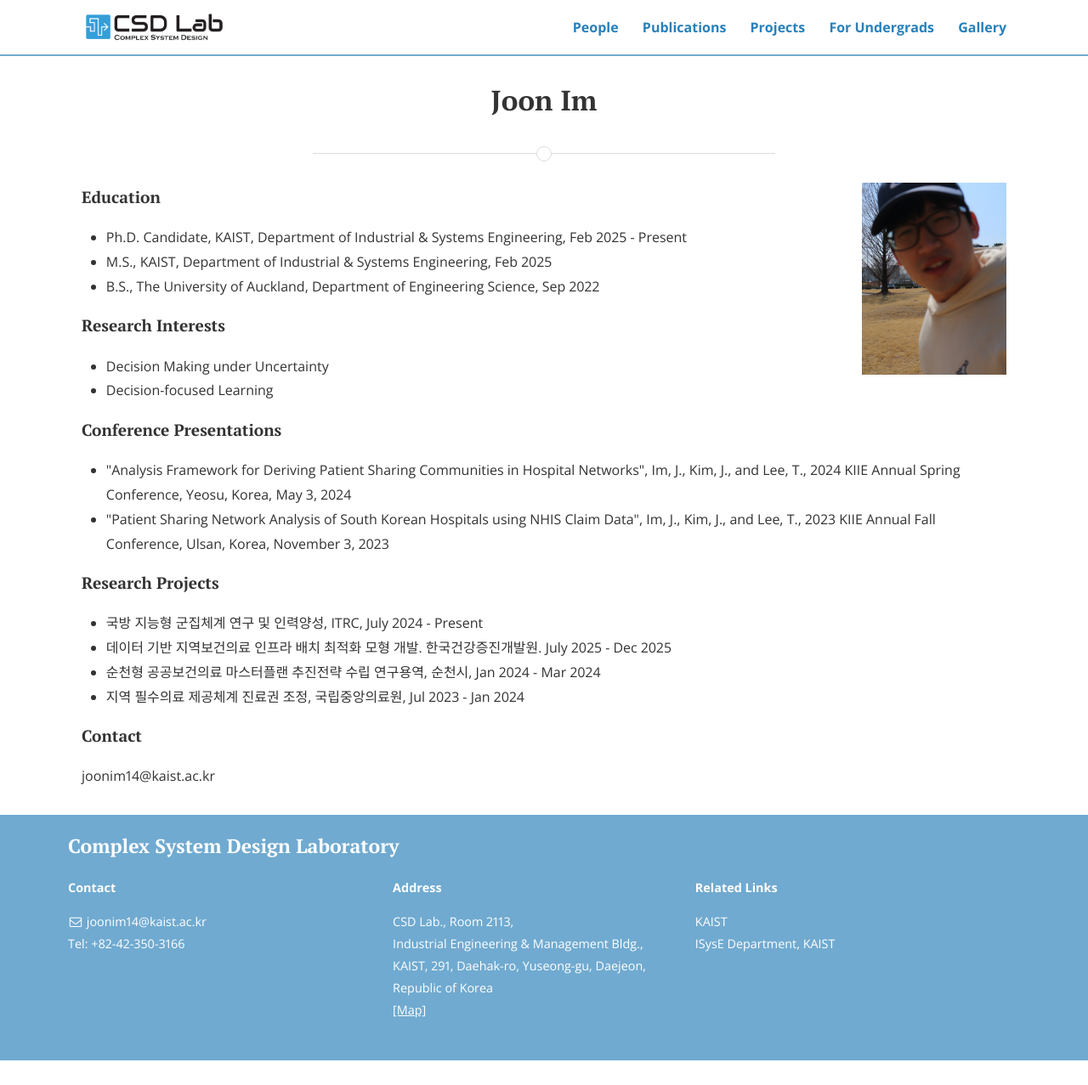
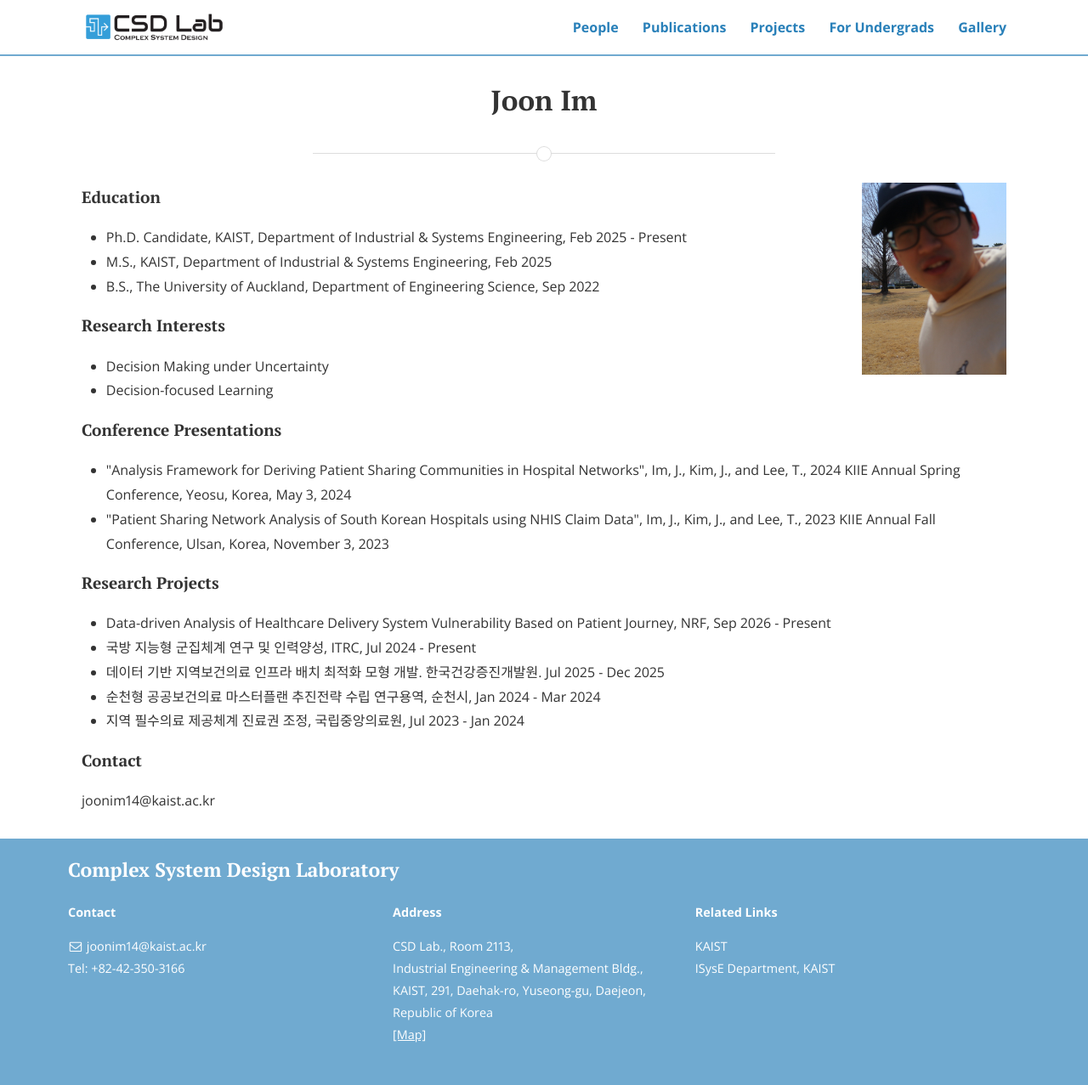
Before and after one commit to CSDlab-KAIST/csdlab-kaist.github.io, a Jekyll site: the page built from people/joonseok.html, in a window 1280 px wide. Shown: the whole page at 85% size. Built offline with Jekyll 4.4.1, drawn with Linux system fonts in a browser that asks for light colours; nearby versions of some CDN libraries; before the commit the page ends 1248 px from its top, so only the background shows below that.

Commit message:
Update joonseok.html

```diff
--- a/people/joonseok.html
+++ b/people/joonseok.html
@@ -32,8 +32,9 @@ title: Joon Im
 
 <h4>Research Projects</h4>
 <ul>
-  <li>국방 지능형 군집체계 연구 및 인력양성, ITRC, July 2024 - Present</li>
-  <li>데이터 기반 지역보건의료 인프라 배치 최적화 모형 개발. 한국건강증진개발원. July 2025 - Dec 2025</li>
+  <li>Data-driven Analysis of Healthcare Delivery System Vulnerability Based on Patient Journey, NRF, Sep 2026 - Present</li>
+  <li>국방 지능형 군집체계 연구 및 인력양성, ITRC, Jul 2024 - Present</li>
+  <li>데이터 기반 지역보건의료 인프라 배치 최적화 모형 개발. 한국건강증진개발원. Jul 2025 - Dec 2025</li>
   <li>순천형 공공보건의료 마스터플랜 추진전략 수립 연구용역, 순천시, Jan 2024 - Mar 2024</li>
   <li>지역 필수의료 제공체계 진료권 조정, 국립중앙의료원, Jul 2023 - Jan 2024</li>
 </ul>
```
